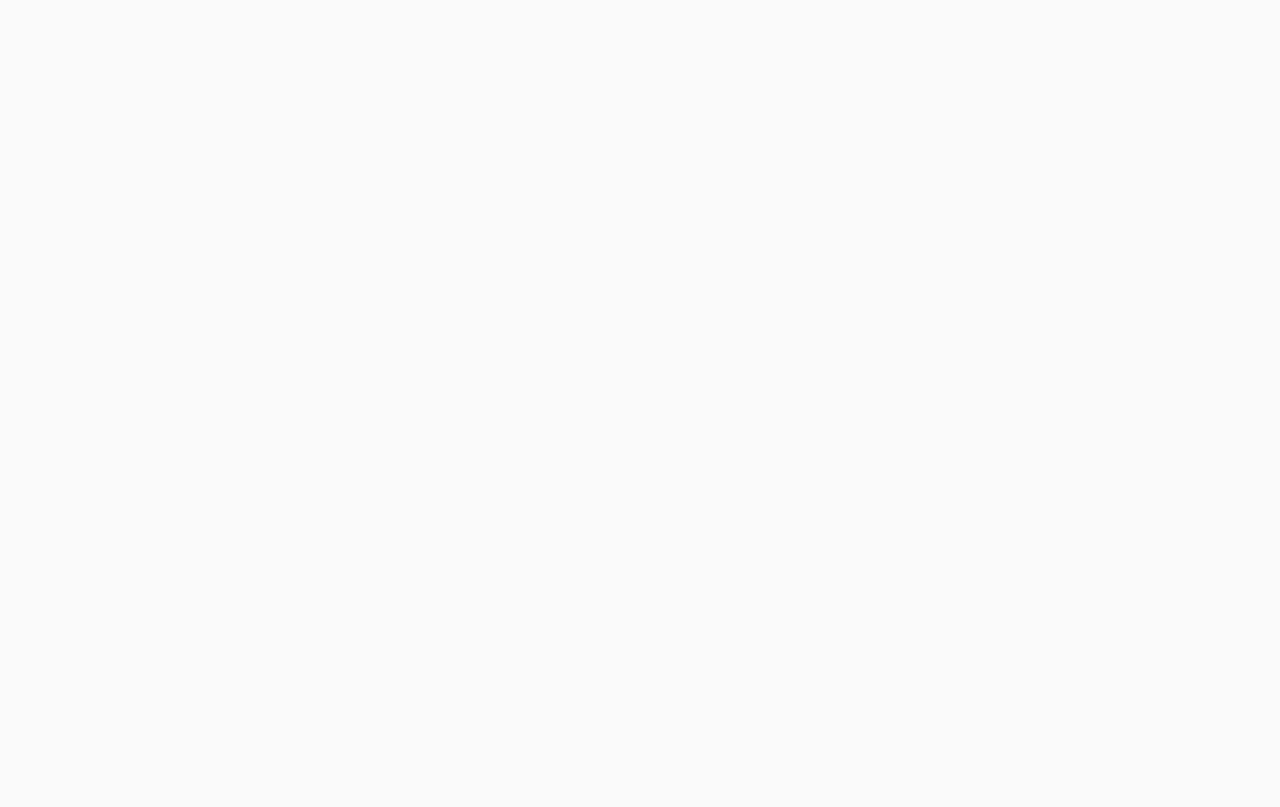
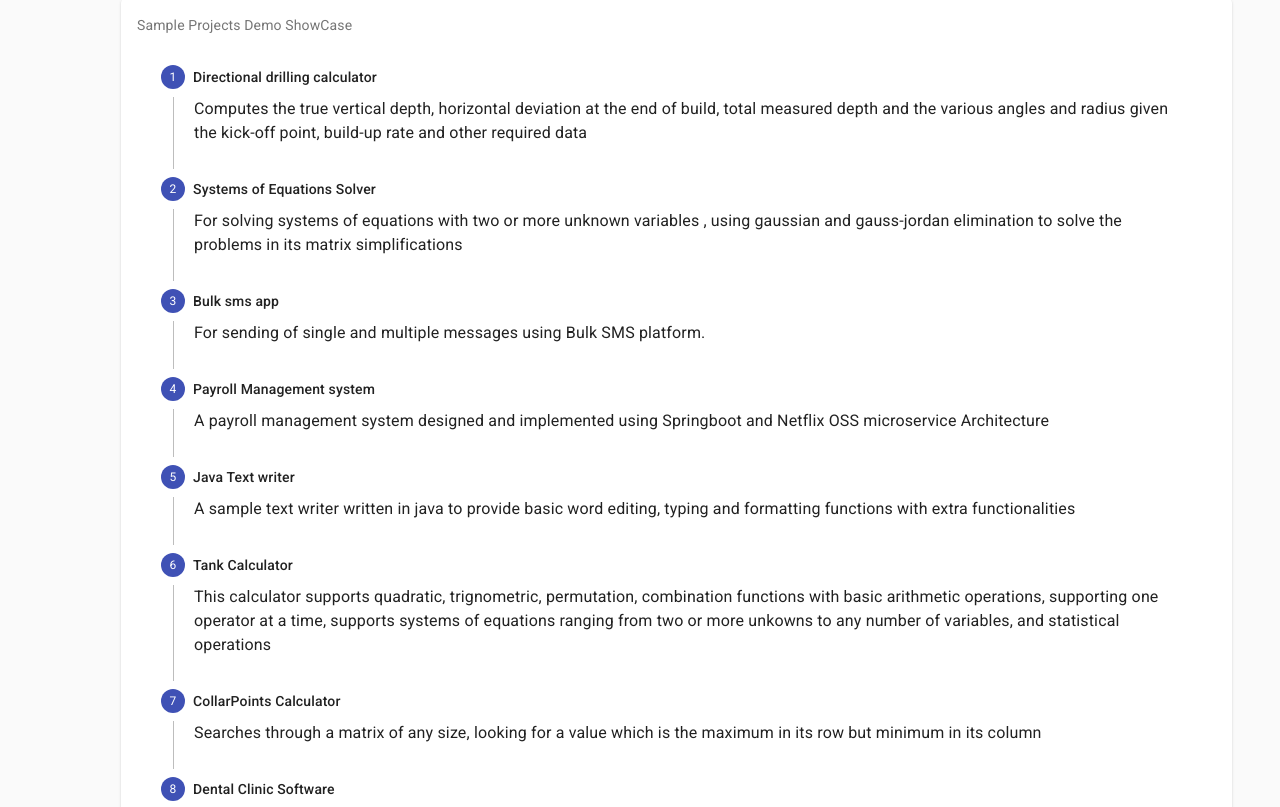
Before and after one commit to natcobbinah/samplePortfoliodesign, a React (Create React App) app: page / in a window 1280 px wide. Shown: the part 2913-3720 px from the top of the page. Before the commit the page ends 2872 px from the top, so only its background shows below. Built offline with nearby package versions, Linux system fonts and the light colour scheme.

Commit message:
sample projects demo added to portfolio

```diff
--- /dev/null
+++ b/src/sampleProjects.js
@@ -0,0 +1,98 @@
+import React from 'react';
+import { makeStyles } from '@material-ui/core/styles';
+import Card from '@material-ui/core/Card';
+import CardContent from '@material-ui/core/CardContent';
+import Typography from '@material-ui/core/Typography';
+import Stepper from '@material-ui/core/Stepper';
+import Step from '@material-ui/core/Step';
+import StepLabel from '@material-ui/core/StepLabel';
+import StepContent from '@material-ui/core/StepContent';
+
+const useStyles = makeStyles({
+  root: {
+    minWidth: 275,
+  },
+  bullet: {
+    display: 'inline-block',
+    margin: '0 2px',
+    transform: 'scale(0.8)',
+  },
+  title: {
+    fontSize: 14,
+  },
+  pos: {
+    marginBottom: 12,
+  },
+});
+
+function sampleProjectNames(){
+  return[
+    'Directional drilling calculator',
+    'Systems of Equations Solver',
+    'Bulk sms app',
+    'Payroll Management system',
+    'Java Text writer',
+    'Tank Calculator',
+    'CollarPoints Calculator',
+    'Dental Clinic Software',
+    `To download and test these project source codes, they're all made available at: [Sourceforge & Github]`,
+  ]
+}
+
+const  sampleProjectImages =  [
+            `Computes the true vertical depth, horizontal deviation at the end of build,
+              total measured depth and the various angles and radius given the kick-off point,
+              build-up rate and other required data`,
+
+            `For solving systems of equations with two or more unknown variables ,
+             using gaussian and gauss-jordan elimination to solve the problems in its
+             matrix simplifications`,
+
+            `For sending of single and multiple messages using Bulk SMS platform.`,
+
+            `A payroll management system designed and implemented using Springboot and Netflix OSS microservice Architecture`,
+
+            `A sample text writer written in java to provide basic word editing, typing and formatting functions with extra functionalities`,
+
+            `This calculator supports quadratic, trignometric, permutation, combination functions with basic
+             arithmetic operations, supporting one operator at a time, supports systems of equations ranging from
+             two or more unkowns to any number of variables, and statistical operations`,
+
+            `Searches through a matrix of any size, looking for a value which is the maximum in its row but minimum in its column`,
+
+            `A desktop-based dental clinic application used in the management of business process and maintaining
+            professionalism (patient confidentiality, maintaining appropriate relation with patients) of any dental
+            clinic which assist in the contribution of making a dental clinic reliable. Supports sms messaging, booking
+            appointments, and communication over a local area intranet`,
+
+            `https://sourceforge.net/u/fmg3ckali/profile &&
+              https://github.com/natcobbinah`,
+      ]
+
+export default function SampleProjectsDemo() {
+  const classes = useStyles();
+  const steps = sampleProjectNames();
+
+  return (
+    <Card className={classes.root}>
+      <CardContent>
+        <Typography className={classes.title} color="textSecondary" gutterBottom>
+          Sample Projects Demo ShowCase
+        </Typography>
+
+        <Stepper nonLinear orientation="vertical">
+        {steps.map((data, i) => (
+          <Step key={data} active={true}>
+            <StepLabel>{data}</StepLabel>
+            <StepContent>
+              <Typography>{sampleProjectImages[i]}</Typography>
+              <div className={classes.actionsContainer}></div>
+            </StepContent>
+          </Step>
+        ))}
+        </Stepper>
+
+      </CardContent>
+    </Card>
+  );
+}
--- a/src/sidenav.js
+++ b/src/sidenav.js
@@ -30,6 +30,7 @@ import FunSport from './funsport'
 import Skills from './skills'
 import Experience from './experience'
 import AwardsandCerts from './awardsandcerts'
+import SampleProjectsDemo from './sampleProjects'
 
 const portfolioIcons =[
     <NaturePeopleSharpIcon/>,
@@ -124,7 +125,10 @@ export default function MiniDrawer() {
         <Experience/>
 
         <div className={classes.toolbar} />
-        <AwardsandCerts/>
+        <AwardsandCerts />
+
+        <div className={classes.toolbar} />
+        <SampleProjectsDemo/>
       </main>
     </div>
   );
```
